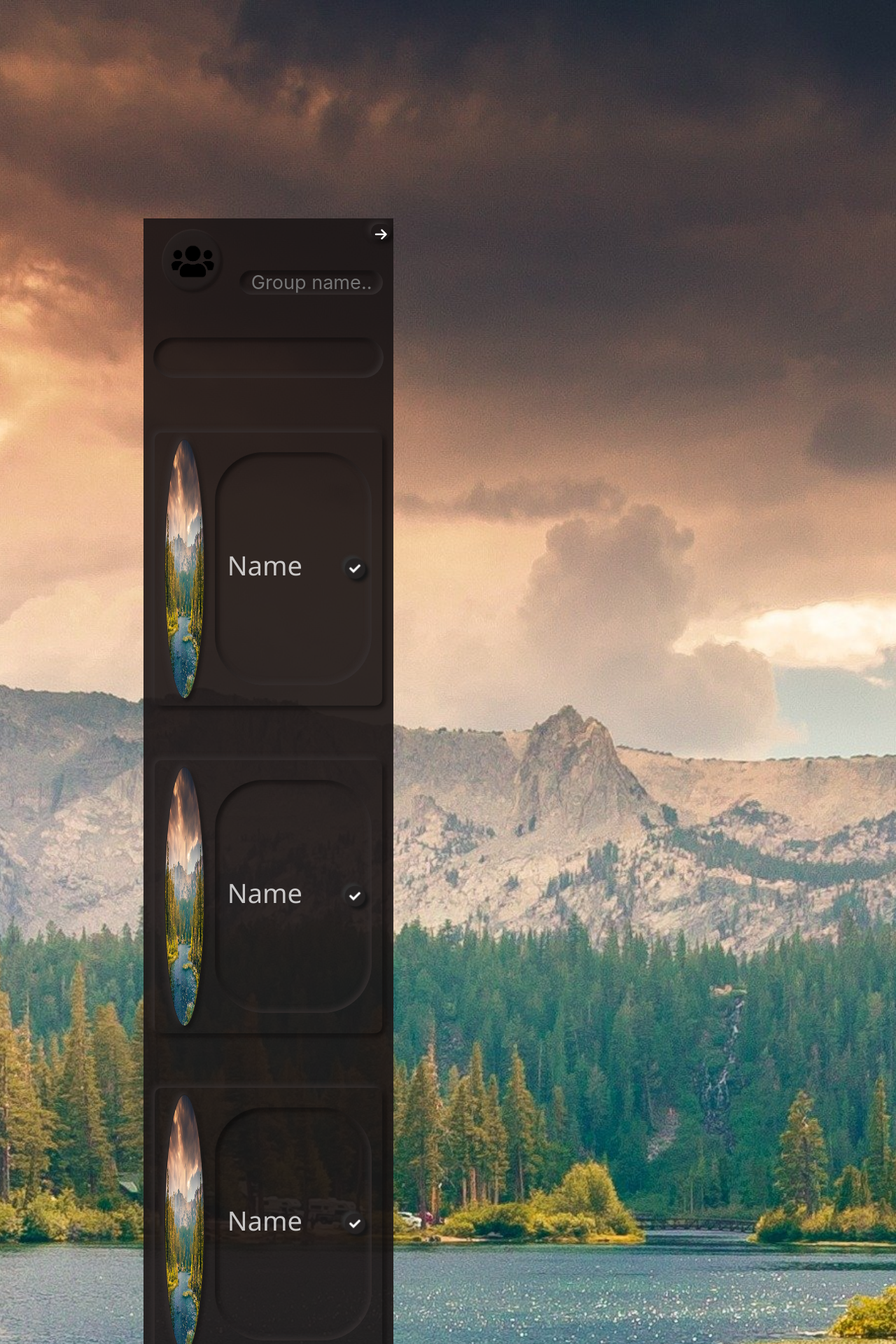
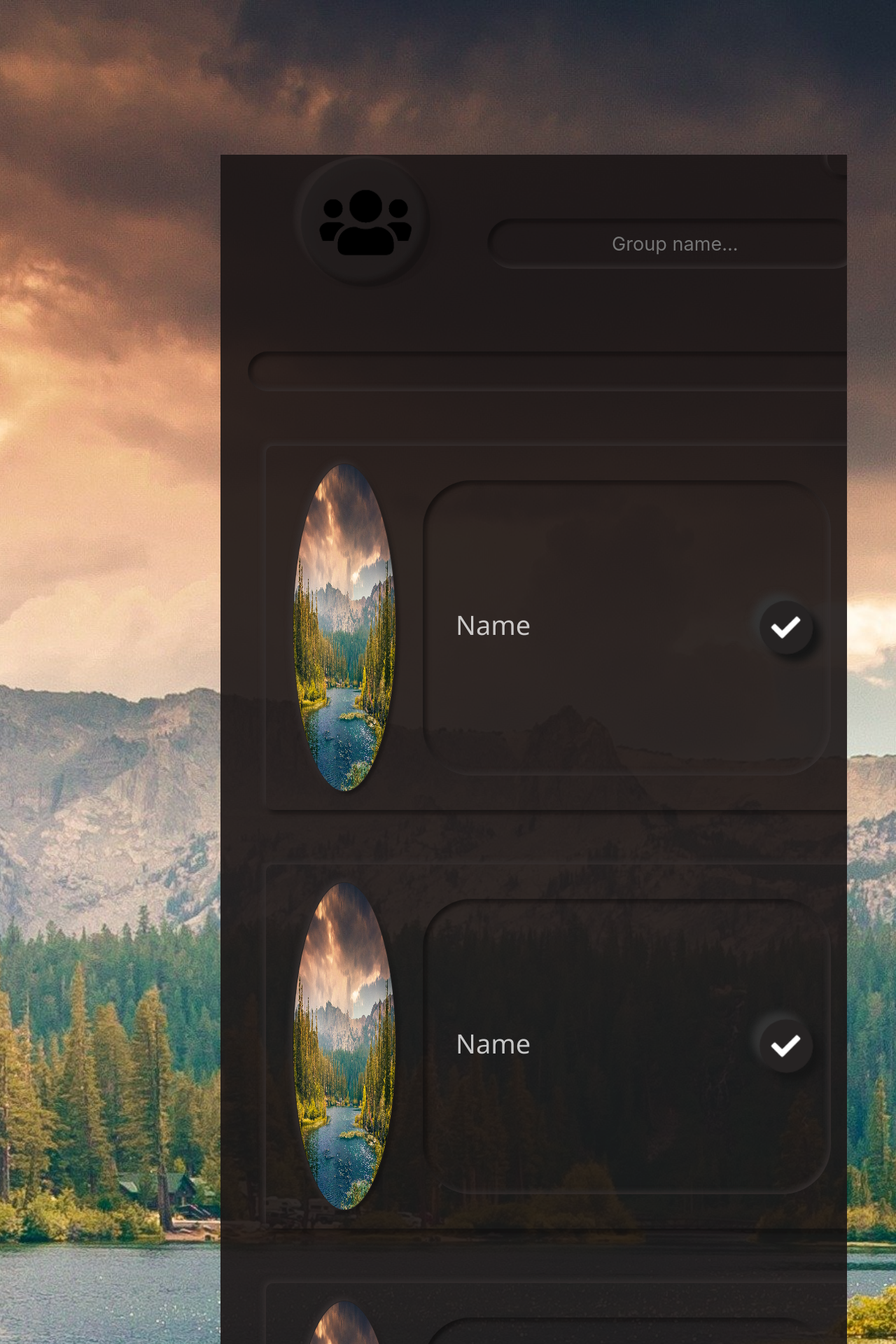
Before and after one commit to Stas1407/sms_online, a Django app: template templates/main/new_group.html in a window 1280 px wide. Shown: the top 1920 px of the page at 70% size. Run offline with Django 3.2, Linux system fonts and the light colour scheme; the template is opened without the code that fills it, so the values that code supplies are empty; some libraries are stand-ins or nearby versions.

Commit message:
Front end is ready

```diff
--- a/static/main/css/new_group.css
+++ b/static/main/css/new_group.css
@@ -328,6 +328,14 @@
     }
 }
 
+@media (pointer:none), (pointer:coarse) and (orientation: portrait){
+  #main_content{
+    width: 150% !important;
+    top:0;
+  }
+
+}
+
 @media (pointer:none), (pointer:coarse) and (orientation: portrait) and (max-height: 500px){
     #main_content{
       left: -17%;
@@ -353,6 +361,42 @@
         }
     }
 }
+
+@media (pointer:none), (pointer:coarse) and (orientation: landscape) and (min-width: 800px){
+  html, body{
+    overflow: hidden;
+  }
+
+  #main_content{
+    width: 100%;
+    top: 1vh !important;
+  }
+
+  .column{
+    height: 30vh;
+  }
+}
+
+@media (pointer:none), (pointer:coarse) and (orientation: landscape) and (min-width: 700px){
+
+  .row{
+    margin-top: -1.5vh;
+  }
+
+  #main_content{
+    width: 100%;
+    left: 0% !important;
+    top: 0vh !important;
+  }
+
+  .column{
+    height: 20vh;
+  }
+  main{
+    overflow: hidden;
+  }
+}
+
 
 @keyframes slide_in{
     0%{
--- a/static/main/js/chat_view.js
+++ b/static/main/js/chat_view.js
@@ -32,6 +32,10 @@
 $('.redirect').click(function(){
   $('.chat_view').addClass('animation_hide_on_right')
   $('.input_box').addClass('animation_hide_on_right')
+  $('.flip-card').hover(function(){
+    $('.flip-card-inner').css('transform', 'none')
+    $('p').css('opacity', '1')
+  })
   $("#"+this.id).prependTo('.top');
   Cookies.set('same_site', 'true');
   setTimeout(function(){
--- a/static/main/js/home.js
+++ b/static/main/js/home.js
@@ -77,9 +77,7 @@
 // var t2;
 
 $('.settings_div').hover(function(){
-  console.log('hover')
   $('.settings_inner_div').on("mouseover",function(){
-    console.log('over')
     var id = $('#'+ this.id + '> .settings_div > img').attr('id')
     $('#' + id).addClass('settings_hover')
 
--- a/todo.txt
+++ /dev/null
@@ -1,6 +0,0 @@
-Chat view:
-Fix the flip to settings icon animation when clicked the second image from top
-Make the input more responsive
-
-Make everything responsive
-Clean up code, prepare for backend
```
Also changed, not shown: static/main/css/chat_view.css (+20 -8 lines), static/main/css/home.css (+16 -0 lines), static/main/css/landing_page.css (+28 -0 lines), static/users/css/login.css (+15 -0 lines), static/users/css/profile.css (+24 -0 lines), templates/main/chat_view.html (line endings or trailing spaces), templates/main/home.html (line endings or trailing spaces).
